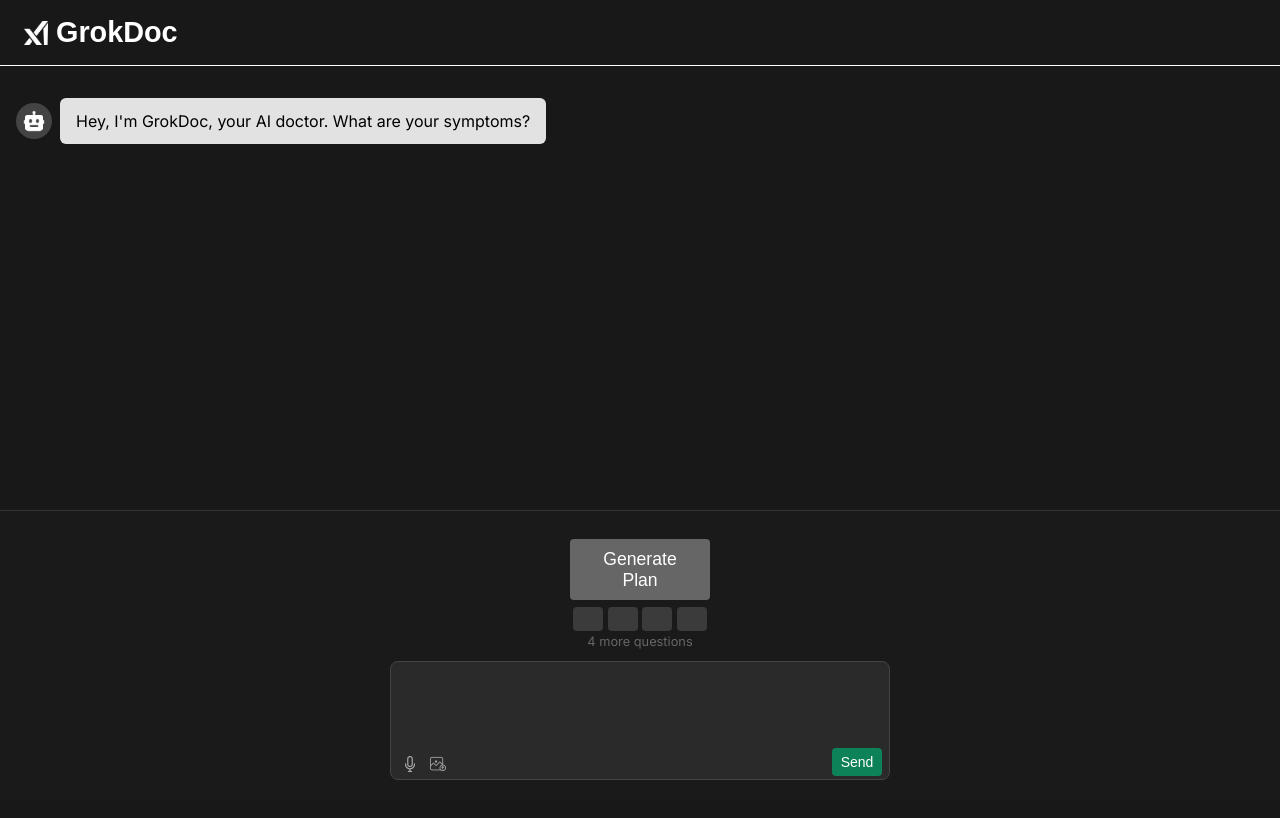
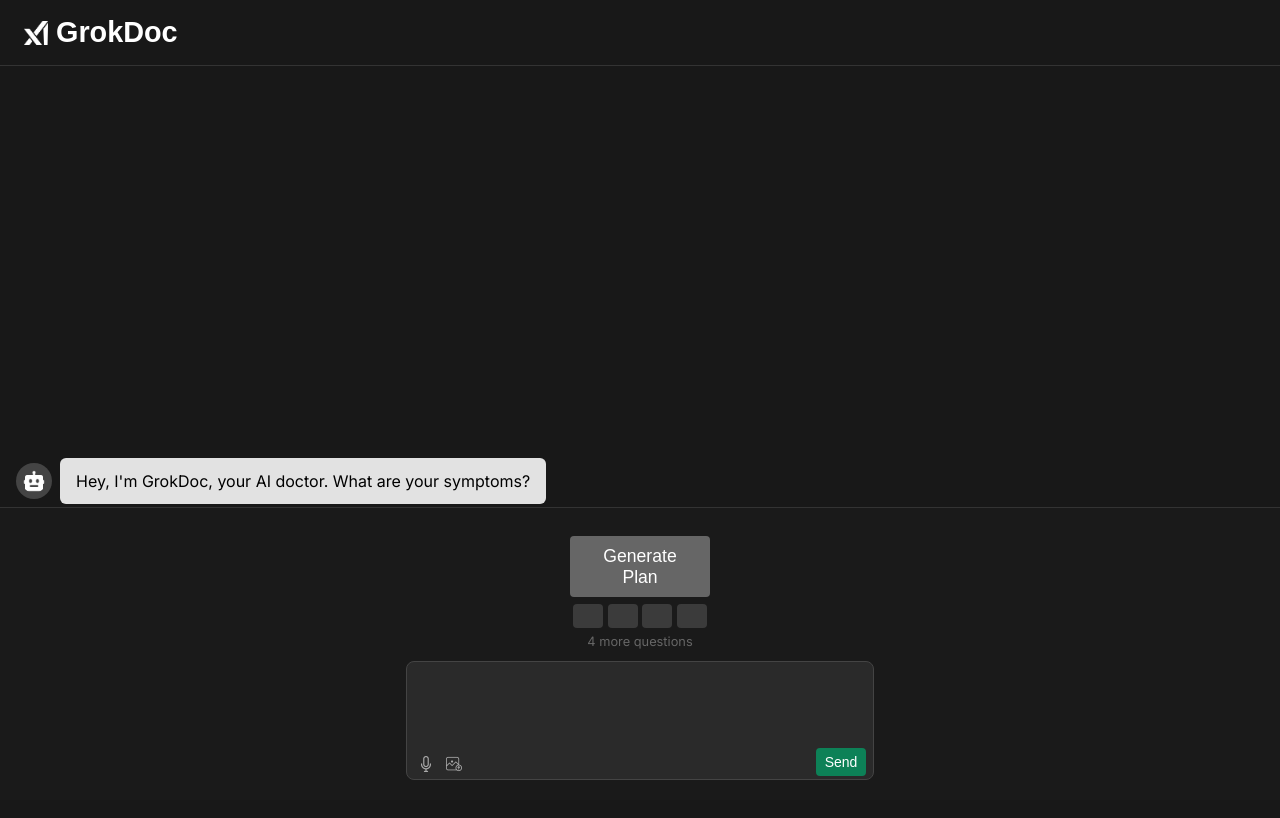
Before and after one commit to ashtonctg/GrokDoc, a Next.js app: page /symptom-checker in a window 1280 px wide. Shown: the top 818 px of the page. Built offline with nearby package versions, Linux system fonts and the light colour scheme; a web font is replaced by a local one.

Commit message:
refactored UI/UX for multiturnchat to make more like messenger app

```diff
--- a/components/common/Header.js
+++ b/components/common/Header.js
@@ -3,7 +3,15 @@
 
 export default function Header() {
   return (
-    <header className="header-bar">
+    <header className="header-bar" style={{
+      position: "fixed",
+      top: 0,
+      left: 0,
+      right: 0,
+      backgroundColor: "#181818",
+      zIndex: 1000,
+      borderBottom: "1px solid #333"
+    }}>
       <div className="header-left">
         <h1 className="header-title">
           <Image
--- a/components/symptomChecker/MultiTurnChat.js
+++ b/components/symptomChecker/MultiTurnChat.js
@@ -57,17 +57,37 @@
   const imageInputRef = useRef(null);
   const labsInputRef = useRef(null);
   const emrInputRef = useRef(null);
+  const inputAreaRef = useRef(null);
+  const [inputAreaHeight, setInputAreaHeight] = useState(0);
 
-  // Scroll to bottom on new messages
-  const scrollToBottom = useCallback(() => {
-    if (chatContainerRef.current) {
-      chatContainerRef.current.scrollTop = chatContainerRef.current.scrollHeight;
+  // Track input area height changes
+  useEffect(() => {
+    if (!inputAreaRef.current) return;
+
+    const resizeObserver = new ResizeObserver((entries) => {
+      for (const entry of entries) {
+        setInputAreaHeight(entry.borderBoxSize[0].blockSize);
       }
+    });
+
+    resizeObserver.observe(inputAreaRef.current);
+    return () => resizeObserver.disconnect();
   }, []);
 
+  // Simplified scroll behavior
   useEffect(() => {
-    scrollToBottom();
-  }, [messages, scrollToBottom]);
+    if (chatContainerRef.current) {
+      const chatContainer = chatContainerRef.current;
+
+      // Smooth scroll to bottom with a small delay to ensure content is rendered
+      setTimeout(() => {
+        chatContainer.scrollTo({
+          top: chatContainer.scrollHeight,
+          behavior: 'smooth'
+        });
+      }, 100);
+    }
+  }, [messages, inputAreaHeight]);
 
   // Insert "thinking..." bubble
   const addThinkingBubble = (updatedMsgs) => {
@@ -184,6 +204,23 @@
     setUserInput("");
   };
 
+  // Function to process AI's response based on user's previous message
+  function processAiResponse(userMessage, nextQuestion) {
+    const userResponse = userMessage.toLowerCase();
+
+    // Only hard-code minimal acknowledgments for specific UI interactions
+    if (userResponse.includes("don't have") ||
+        userResponse.includes("no labs") ||
+        userResponse.includes("not right now") ||
+        userResponse.includes("don't them")) {
+      // Let the AI handle the transition naturally
+      return nextQuestion;
+    }
+
+    // For all other responses, let the AI handle it completely
+    return nextQuestion;
+  }
+
   // The main function to call the API
   const sendMessageWithContent = async (userMsgContent) => {
     setLoading(true);
@@ -207,22 +244,30 @@
     const withThinking = addThinkingBubble(updated);
     setMessages(withThinking);
 
+    const userMessage = Array.isArray(userMsgContent)
+      ? userMsgContent.filter(c => c.type === "text").map(c => c.text).join(" ")
+      : userMsgContent;
+
     try {
       const res = await fetch("/api/symptomChecker", {
         method: "POST",
         headers: { "Content-Type": "application/json" },
-        body: JSON.stringify({ conversation: updated }),
+        body: JSON.stringify({
+          conversation: updated,
+          lastUserMessage: userMessage // Pass the user's message for context
+        }),
       });
+
       const data = await res.json();
       if (data.diagnosis) {
-        const processed = processAiDiagnosis(data.diagnosis);
-        updateBubbleContent(thinkingIndex, processed);
+        // Let the AI handle most of the conversation flow
+        updateBubbleContent(thinkingIndex, data.diagnosis);
       } else {
-        updateBubbleContent(thinkingIndex, "Hmm, no response. Try again?");
+        updateBubbleContent(thinkingIndex, "I apologize, but I'm having trouble understanding. Could you please rephrase that?");
       }
     } catch (error) {
       console.error("Error sending message with content:", error);
-      updateBubbleContent(thinkingIndex, "Error: Unable to get a response.");
+      updateBubbleContent(thinkingIndex, "I apologize, but I'm having technical difficulties. Could we try that again?");
     }
 
     setLoading(false);
@@ -279,6 +324,46 @@
   // Renders each message bubble
   const renderMessage = (msg, index) => {
     const isAi = msg.role === "assistant";
+    const content = Array.isArray(msg.content) ? msg.content[0].text : msg.content;
+
+    // Don't show for the initial greeting
+    const isInitialGreeting = content.includes("Hey, I'm GrokDoc") ||
+                             content.includes("What are your symptoms");
+
+    // More comprehensive trigger conditions for LABS/EMR
+    const shouldShowLabsEmr = isAi &&
+      !isInitialGreeting && (
+      // Medical history related
+      content.toLowerCase().includes('medical history') ||
+      content.toLowerCase().includes('previous') ||
+      content.toLowerCase().includes('prior') ||
+
+      // Test results related
+      content.toLowerCase().includes('test results') ||
+      content.toLowerCase().includes('lab') ||
+      content.toLowerCase().includes('blood work') ||
+
+      // Documentation related
+      content.toLowerCase().includes('medical records') ||
+      content.toLowerCase().includes('documentation') ||
+
+      // Treatment related
+      content.toLowerCase().includes('diagnosed') ||
+      content.toLowerCase().includes('treatment') ||
+      content.toLowerCase().includes('specialist') ||
+
+      // Specific medical context
+      content.toLowerCase().includes('chronic') ||
+      (content.toLowerCase().includes('have you') &&
+       content.toLowerCase().includes('seen'))
+    );
+
+    // Animation state handling
+    let labsEmrClass = "";
+    if (shouldShowLabsEmr && !didAnimateLabsEmr) {
+      labsEmrClass = "wiggle-once";
+      setDidAnimateLabsEmr(true);
+    }
 
     let messageElements = null;
     if (Array.isArray(msg.content)) {
@@ -306,23 +391,19 @@
     }
 
     // Check if we should show severity scale
-    const contentStr = typeof msg.content === "string" ? msg.content.toLowerCase() : "";
-    const shouldShowSeverity = isAi && !triageState.severity && (contentStr.includes("1-10") || contentStr.includes("1 to 10"));
-    // Check if we should show labs/emr
-    const shouldShowLabsEmr = isAi && (contentStr.includes("medical record") || contentStr.includes("lab result") || contentStr.includes("test result") || contentStr.includes("health record") || contentStr.includes("upload") || contentStr.includes("do you have any"));
+    const shouldShowSeverity = isAi && (
+      content.toLowerCase().includes("scale of 1 to 10") ||
+      content.toLowerCase().includes("scale of 1-10") ||
+      content.toLowerCase().includes("how severe") ||
+      (content.toLowerCase().includes("pain") &&
+       content.toLowerCase().includes("intense"))
+    );
 
-    // *** For one-time button animation
+    // Animation state handling
     let severityScaleClass = "";
     if (shouldShowSeverity && !didAnimateSeverity) {
-      severityScaleClass = "wiggle-once"; // We'll define CSS
-      // Mark that we've animated once
+      severityScaleClass = "wiggle-once";
       setDidAnimateSeverity(true);
-    }
-
-    let labsEmrClass = "";
-    if (shouldShowLabsEmr && !didAnimateLabsEmr) {
-      labsEmrClass = "wiggle-once";
-      setDidAnimateLabsEmr(true);
     }
 
     return (
@@ -391,7 +472,7 @@
           </div>
         </div>
 
-        {/* Possibly show severity scale */}
+        {/* Severity scale */}
         {shouldShowSeverity && (
           <div style={{ marginTop: "0.5rem", paddingLeft: "52px" }}>
             <div className={severityScaleClass}>
@@ -415,7 +496,7 @@
               color: "#999",
               marginBottom: "0.25rem",
             }}>
-              Share your medical docs
+              Click to share your medical docs
             </div>
             <div style={{
               display: "flex",
@@ -480,24 +561,34 @@
     <div style={{
       display: "flex",
       flexDirection: "column",
-      gap: "1rem",
       width: "100%",
       height: "100vh",
       position: "relative",
+      overflow: "hidden"
     }}>
+      {/* Chat messages container */}
       <div
         ref={chatContainerRef}
         style={{
-          height: "calc(100vh - 180px)",
+          flex: 1,
           overflowY: "auto",
           display: "flex",
           flexDirection: "column",
-          gap: "1rem",
-          paddingBottom: "2rem",
-          scrollBehavior: "smooth",
+          paddingTop: "60px",
+          paddingBottom: "20px", // Small padding at bottom
+          marginBottom: `${inputAreaHeight}px`,
+          scrollBehavior: "smooth", // Ensure all scrolling is smooth
         }}
       >
+        <div style={{
+          flex: 1,
+          minHeight: "100%",
+          display: "flex",
+          flexDirection: "column",
+          justifyContent: "flex-end", // Ensures messages start from bottom when few messages
+        }}>
           {messages.map((msg, idx) => renderMessage(msg, idx))}
+        </div>
       </div>
 
       {/* Hidden file inputs */}
@@ -523,29 +614,29 @@
         onChange={handleEmrFileChange}
       />
 
-      {/* Chat input area + Plan button */}
+      {/* Input area */}
       <div
+        ref={inputAreaRef}
         style={{
           position: "fixed",
           bottom: 0,
           left: 0,
           right: 0,
-          padding: "1rem",
           background: "#1a1a1a",
           borderTop: "1px solid #333",
+          zIndex: 1000,
         }}
       >
-        <div
-          style={{
+        <div style={{
           display: "flex",
           flexDirection: "column",
           alignItems: "center",
           maxWidth: "500px",
           margin: "0 auto",
+          padding: "1rem",
           gap: "0.75rem",
-          }}
-        >
-          {/* The Plan Button + Progress section */}
+        }}>
+          {/* Plan Button + Progress section */}
           <div style={{
             display: "flex",
             flexDirection: "column",
@@ -558,7 +649,6 @@
               style={{
                 backgroundColor: enoughTriage ? "#0d8157" : "#666",
                 cursor: enoughTriage ? "pointer" : "not-allowed",
-                textDecoration: "none",
                 padding: "0.6rem 1.2rem",
                 fontSize: "1.1rem",
                 borderRadius: "4px",
@@ -576,7 +666,6 @@
               <div style={{
                 fontSize: "0.8rem",
                 color: "#666",
-                marginTop: "-0.2rem"
               }}>
                 {4 - answeredCount} more questions
               </div>
--- a/styles/globals.css
+++ b/styles/globals.css
@@ -161,16 +161,12 @@
   transition: opacity 0.3s, color 0.3s;
 }
 
-@keyframes wiggle {
-  0% { transform: rotate(0deg); }
-  15% { transform: rotate(-5deg); }
-  30% { transform: rotate(5deg); }
-  45% { transform: rotate(-5deg); }
-  60% { transform: rotate(5deg); }
-  75% { transform: rotate(-5deg); }
-  100% { transform: rotate(0deg); }
+@keyframes subtle-bounce {
+  0% { transform: translateY(0); }
+  50% { transform: translateY(-2px); }
+  100% { transform: translateY(0); }
 }
 
 .wiggle-once {
-  animation: wiggle 0.8s ease;
+  animation: subtle-bounce 0.7s cubic-bezier(0.28, 0, 0.35, 1);
 }
```
Also changed, not shown: components/symptomChecker/SeverityScale.js (+15 -10 lines). Lines whose indentation alone changed are shown as unchanged.
